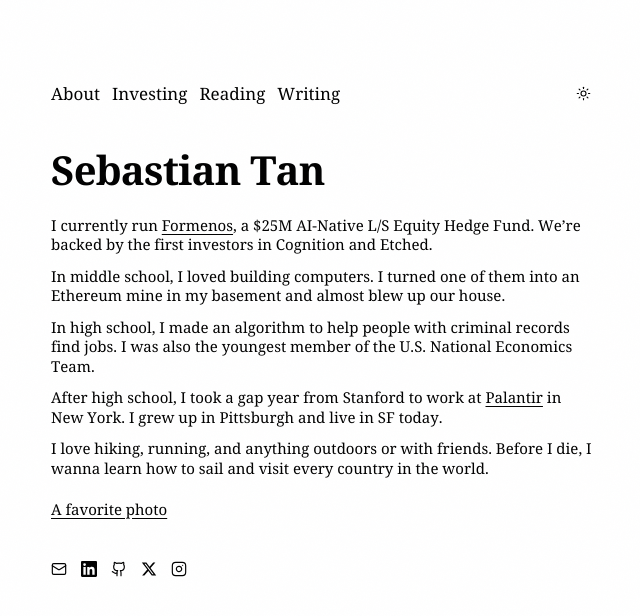
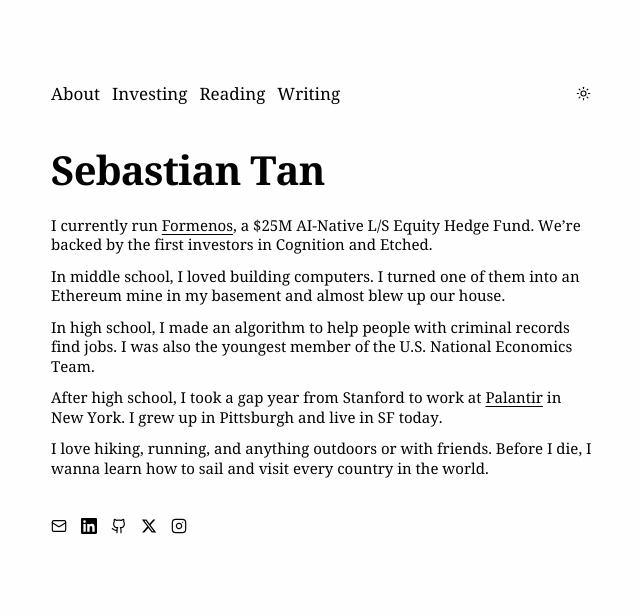
Before and after one commit to sebonomics/website, a Next.js app: page / in a window 1280 px wide. Shown: the top 616 px of the page, without its empty margins (317-957 px from the left). Built offline with nearby package versions, Linux system fonts and the light colour scheme; no server answers.

Commit message:
Remove standalone favorite photo link

```diff
--- a/app/page.tsx
+++ b/app/page.tsx
@@ -22,11 +22,7 @@ export default function Home() {
         ))}
       </div>
 
-      <PhotoPopup>
-      <p className="mt-5 font-serif text-[15px]">
-        <a href="/cover.png" data-photo="My favorite mafia photo" className="notion-link photo-link">A favorite photo</a>
-      </p>
-      </PhotoPopup>
+
     </PageShell>
   )
 }
```
